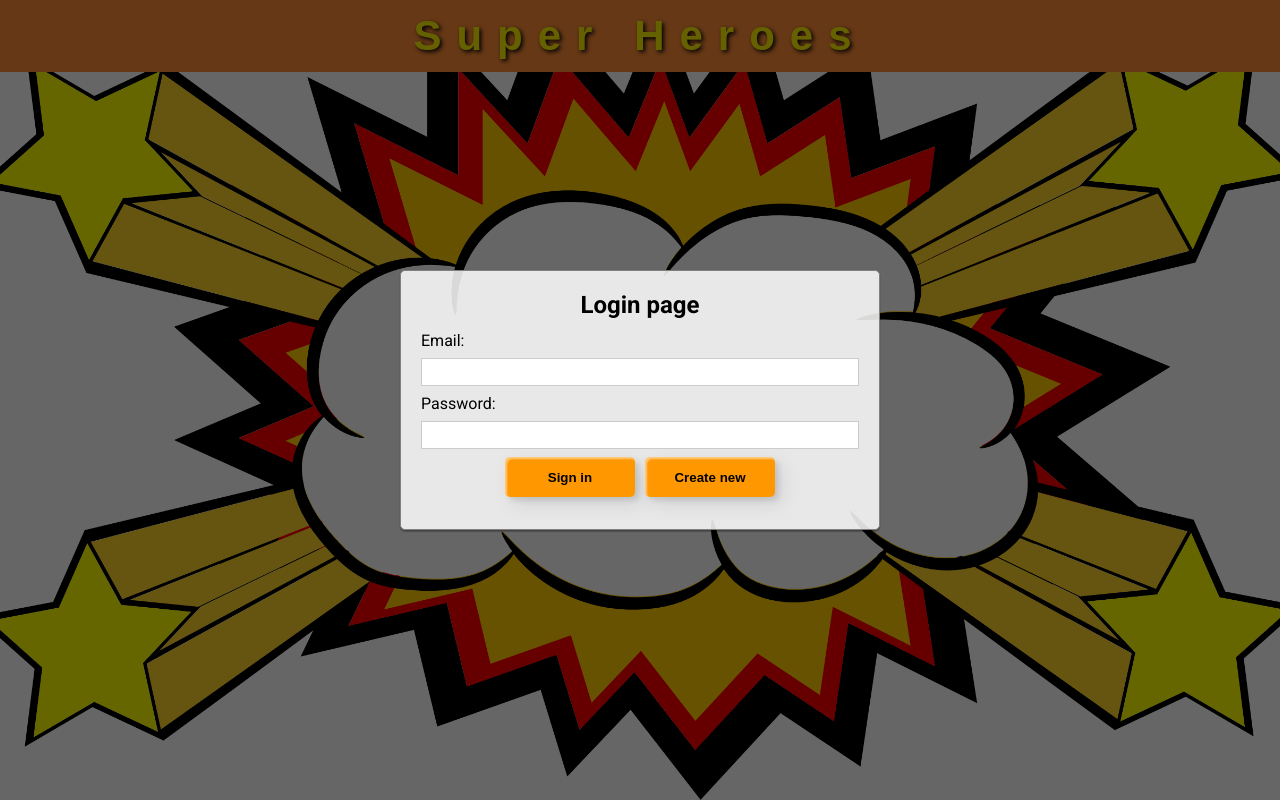
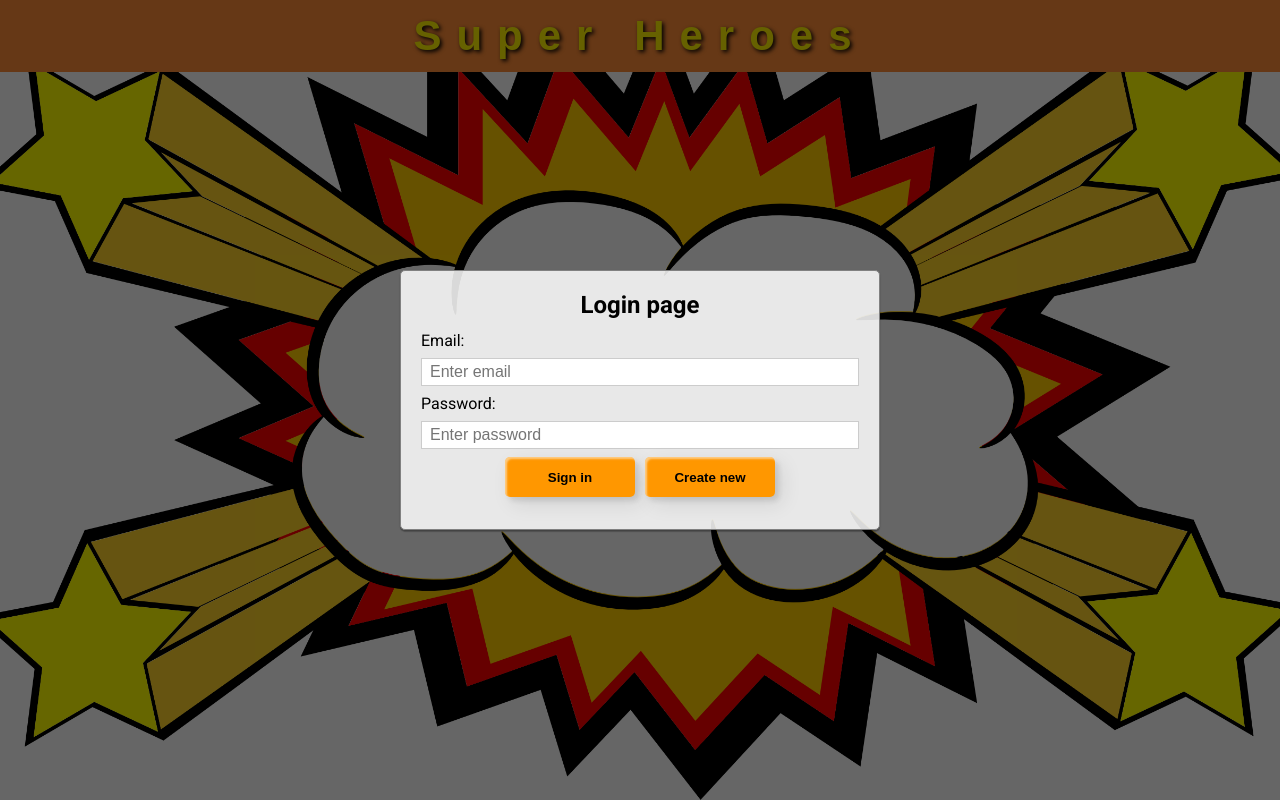
Before and after one commit to TkachukRR/28-angular-superheroes, an Angular app: page /login in a window 1280 px wide. Built offline with nearby package versions, Linux system fonts and the light colour scheme; a web font is replaced by a local one.

Commit message:
#002 Initialized form in LoginPageComponent

```diff
--- a/src/app/app.module.ts
+++ b/src/app/app.module.ts
@@ -6,6 +6,7 @@ import { AppComponent } from './app.component';
 import { MainLayoutComponent } from './shared/components/main-layout/main-layout.component';
 import { HeaderComponent } from './components/header/header.component';
 import { LoginPageComponent } from './components/login-page/login-page.component';
+import {FormsModule, ReactiveFormsModule} from "@angular/forms";
 
 @NgModule({
   declarations: [
@@ -16,7 +17,9 @@ import { LoginPageComponent } from './components/login-page/login-page.component
   ],
   imports: [
     BrowserModule,
-    AppRoutingModule
+    AppRoutingModule,
+    FormsModule,
+    ReactiveFormsModule,
   ],
   providers: [],
   bootstrap: [AppComponent]
--- a/src/app/components/login-page/login-page.component.html
+++ b/src/app/components/login-page/login-page.component.html
@@ -2,20 +2,20 @@
   <div class="login modal">
     <h2 class="login__header">Login page</h2>
 
-    <form class="login__form form">
+    <form class="login__form form" [formGroup]="loginForm" (ngSubmit)="submit()">
       <div class="form__control">
         <label for="email">Email:</label>
-        <input id="email" type="email">
+        <input id="email" type="email" placeholder="Enter email" formControlName="email">
       </div>
 
       <div class="form__control">
         <label for="password">Password:</label>
-        <input id="password" type="password">
+        <input id="password" type="password" placeholder="Enter password" formControlName="password">
       </div>
 
       <div class="form__buttons">
-        <button class="btn btn-orange">Sign in</button>
-        <button class="btn btn-orange">Create new</button>
+        <button class="btn btn-orange" type="submit">Sign in</button>
+        <button class="btn btn-orange" type="submit">Create new</button>
       </div>
     </form>
   </div>
--- a/src/app/components/login-page/login-page.component.ts
+++ b/src/app/components/login-page/login-page.component.ts
@@ -1,10 +1,22 @@
-import { Component } from '@angular/core';
+import {Component, OnInit} from '@angular/core';
+import {FormControl, FormGroup} from "@angular/forms";
 
 @Component({
   selector: 'app-login-page',
   templateUrl: './login-page.component.html',
   styleUrls: ['./login-page.component.scss']
 })
-export class LoginPageComponent {
+export class LoginPageComponent implements OnInit{
+  loginForm!: FormGroup
 
+  ngOnInit() {
+    this.loginForm = new FormGroup({
+      email: new FormControl(''),
+      password :new FormControl('')
+    })
+  }
+
+  submit() {
+    console.log(this.loginForm)
+  }
 }
```
